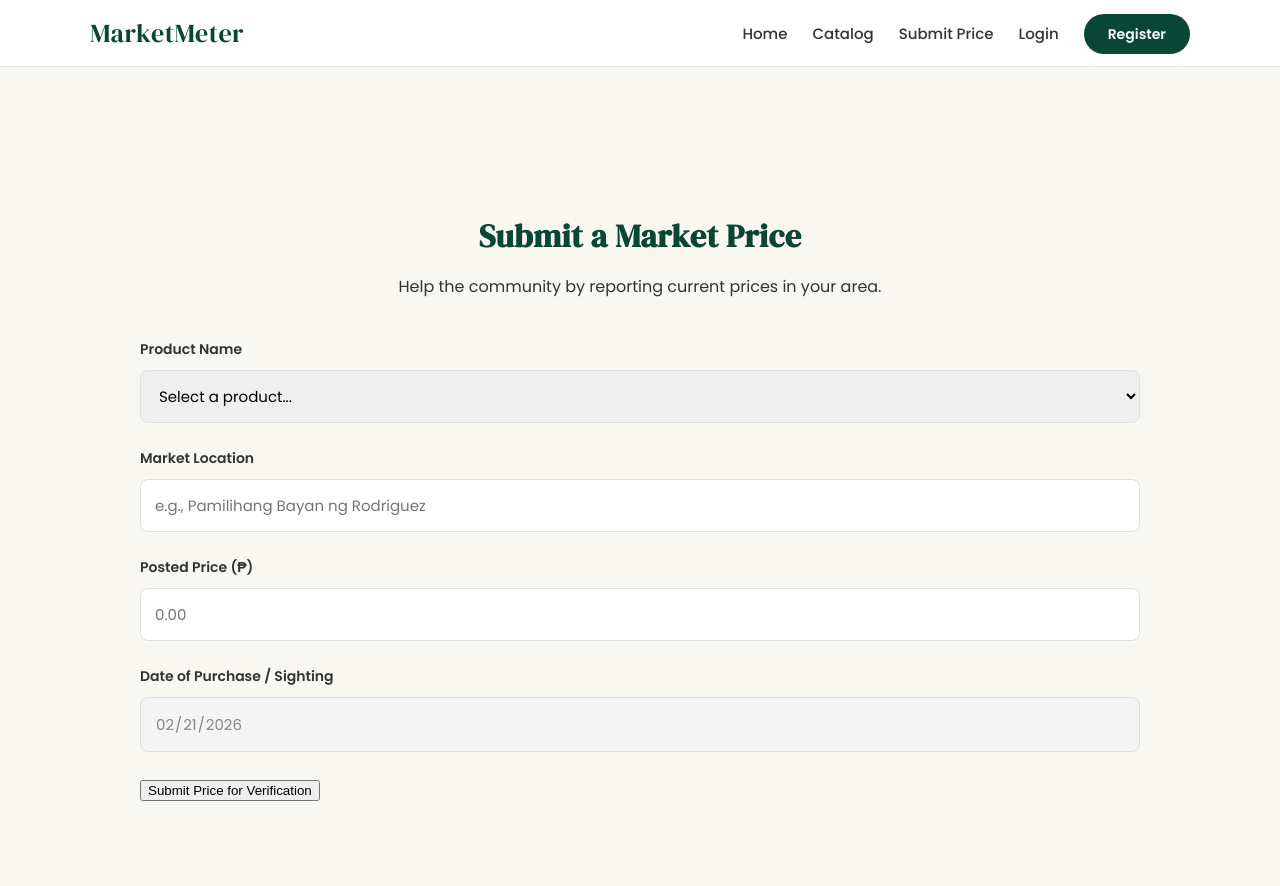
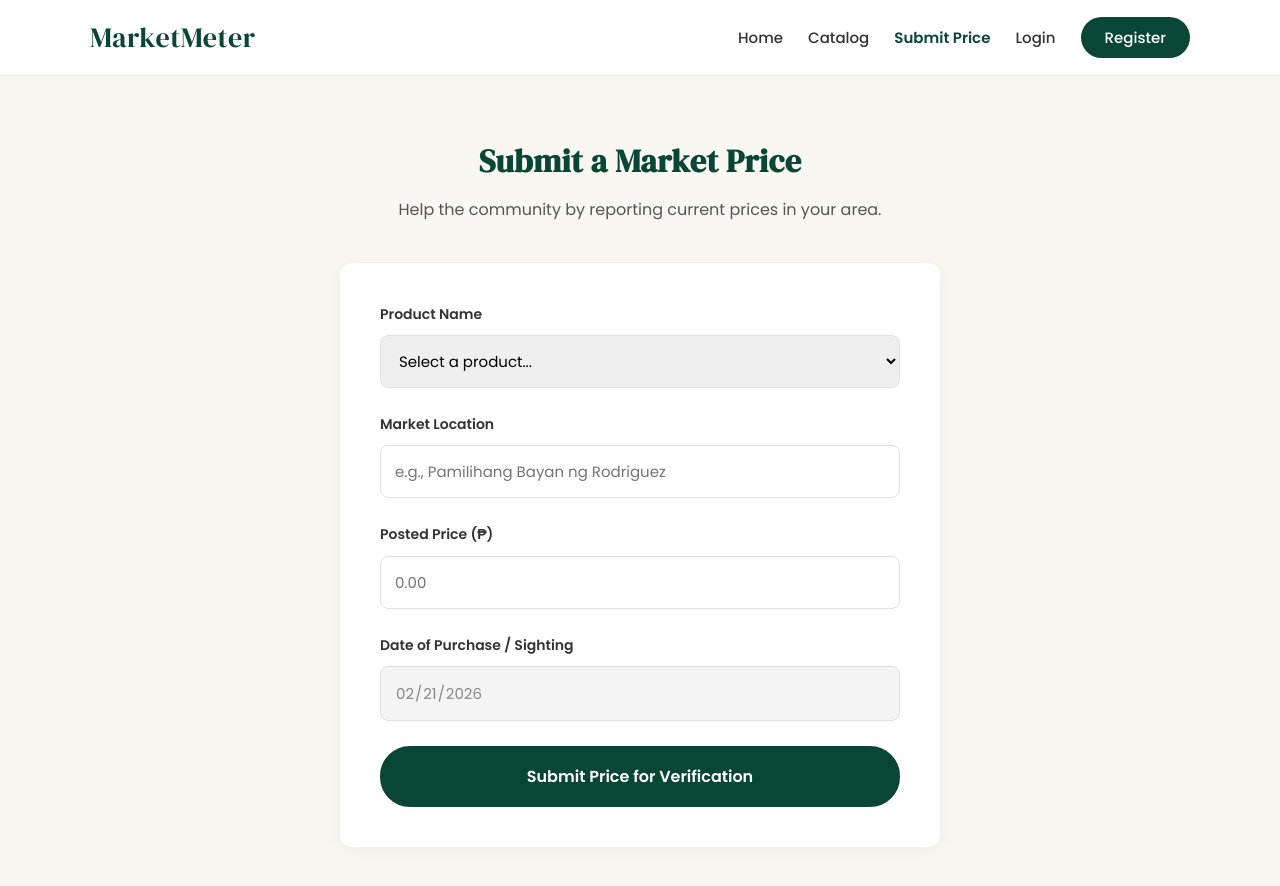
Before and after one commit to RedzerRiley/MarketMeter, a plain HTML site: page marketmeter/submit-price.html in a window 1280 px wide. Before the commit the page ends 802 px from the top, so only its background shows below. Drawn offline with Linux system fonts and the light colour scheme.

Commit message:
Synchronized navigation and styles across all pages

```diff
--- a/marketmeter/submit-price.html
+++ b/marketmeter/submit-price.html
@@ -3,234 +3,71 @@
 <head>
   <meta charset="UTF-8" />
   <meta name="viewport" content="width=device-width, initial-scale=1.0" />
-  <title>MarketMeter</title>
+  <title>MarketMeter - Submit</title>
 
   <link rel="preconnect" href="https://fonts.googleapis.com" />
   <link rel="preconnect" href="https://fonts.gstatic.com" crossorigin />
   <link href="https://fonts.googleapis.com/css2?family=DM+Serif+Display&family=Poppins:wght@300;400;500;600&display=swap" rel="stylesheet" />
 
   <style>
-    :root {
-        --primary-green: #0a4635;
-        --warm-bg: #f9f7f2;
-        --dark-text: #333333;
-    }
+    :root { --primary-green: #0a4635; --warm-bg: #f9f7f2; --dark-text: #333333; }
+    body { font-family: 'Poppins', sans-serif; background-color: var(--warm-bg); margin: 0; color: var(--dark-text); line-height: 1.6; }
+    h1, h2, h3, .logo { font-family: 'DM Serif Display', serif; color: var(--primary-green); letter-spacing: 0.5px; }
 
-    body {
-      font-family: 'Poppins', sans-serif;
-      background-color: var(--warm-bg);
-      margin: 0;
-      color: var(--dark-text);
-    }
+    /* Synchronized Navigation */
+    header.navbar { background-color: #ffffff; padding: 15px 20px; border-bottom: 1px solid #eaeaea; position: sticky; top: 0; z-index: 100; }
+    .nav-inner { display: flex; justify-content: space-between; align-items: center; max-width: 1100px; margin: 0 auto; width: 100%; }
+    .logo { font-size: 28px; text-decoration: none; margin: 0; }
+    .nav-links { list-style: none; display: flex; gap: 25px; margin: 0; padding: 0; align-items: center; }
+    .nav-links li a { color: var(--dark-text); text-decoration: none; font-weight: 500; font-size: 15px; transition: color 0.3s; }
+    .nav-links li a:hover { color: var(--primary-green); }
+    .nav-register { background-color: var(--primary-green); color: white !important; padding: 10px 24px; border-radius: 30px; font-weight: 600; transition: background-color 0.3s; }
+    .nav-register:hover { background-color: #145a46; }
 
-    h1, h2, h3, .brand-logo {
-      font-family: 'DM Serif Display', serif;
-      color: var(--primary-green);
-      letter-spacing: 0.5px;
-    }
+    /* Layout & Form Styles */
+    .main-content { padding: 60px 20px; }
+    .container { max-width: 1000px; margin: 0 auto; }
+    .section-header { text-align: center; margin-bottom: 40px; }
+    .section-header h2 { margin-bottom: 10px; font-size: 32px; margin-top: 0; }
+    .section-header p { color: #555; margin: 0; }
 
-    header {
-      background-color: #ffffff;
-      padding: 15px 20px;
-      border-bottom: 1px solid #eaeaea;
-    }
+    .card-container { background: white; padding: 40px; border-radius: 12px; box-shadow: 0 4px 20px rgba(0,0,0,0.05); }
 
-    nav {
-      display: flex;
-      justify-content: space-between;
-      max-width: 1100px;
-      margin: 0 auto;
-      align-items: center;
-    }
+    .form-group { margin-bottom: 25px; text-align: left; }
+    .form-group label { display: block; margin-bottom: 10px; font-weight: 600; color: var(--dark-text); font-size: 14px; }
+    .form-group input, .form-group select { width: 100%; padding: 14px; border: 1px solid #e0e0e0; border-radius: 8px; font-family: 'Poppins', sans-serif; font-size: 15px; box-sizing: border-box; transition: border-color 0.3s; }
+    .form-group input:focus, .form-group select:focus { border-color: var(--primary-green); outline: none; }
+    input[readonly] { background-color: #f4f4f4; color: #888; cursor: not-allowed; }
 
-    .brand-logo {
-        font-size: 26px;
-        text-decoration: none;
-        margin: 0;
-    }
-
-    .nav-menu {
-        list-style: none;
-        display: flex;
-        gap: 25px;
-        margin: 0;
-        padding: 0;
-        align-items: center;
-    }
-
-    .nav-link {
-        color: var(--dark-text);
-        text-decoration: none;
-        font-weight: 500;
-        font-size: 15px;
-        transition: color 0.3s;
-    }
-
-    .nav-link:hover {
-        color: var(--primary-green);
-    }
-
-    .nav-register-btn {
-        background-color: var(--primary-green);
-        color: white !important;
-        padding: 10px 24px;
-        border-radius: 30px;
-        text-decoration: none;
-        font-weight: 600;
-        font-size: 14px;
-        transition: background-color 0.3s;
-    }
-
-    .nav-register-btn:hover {
-        background-color: #145a46;
-    }
-
-    .main-content {
-        padding: 60px 20px;
-    }
-
-    .container {
-      max-width: 1000px;
-      margin: 0 auto;
-    }
-
-    .section-header {
-      text-align: center;
-      margin-bottom: 40px;
-    }
-
-    .section-header h2 {
-      margin-bottom: 10px;
-      font-size: 32px;
-    }
-
-    .card-container {
-      background: white;
-      padding: 40px;
-      border-radius: 12px;
-      box-shadow: 0 4px 20px rgba(0,0,0,0.05);
-    }
-
-    .table-wrapper {
-        overflow-x: auto;
-    }
-
-    table {
-      width: 100%;
-      border-collapse: separate;
-      border-spacing: 0;
-      min-width: 700px;
-    }
-
-    th, td {
-      padding: 18px 15px;
-      text-align: left;
-      border-bottom: 1px solid #eee;
-    }
-
-    th {
-      background-color: var(--primary-green);
-      color: white;
-      font-weight: 500;
-      font-family: 'Poppins', sans-serif;
-      letter-spacing: 1px;
-      font-size: 14px;
-      text-transform: uppercase;
-    }
-
-    th:first-child { border-top-left-radius: 12px; }
-    th:last-child { border-top-right-radius: 12px; }
-
-    tr:hover {
-      background-color: #f9f9f9;
-    }
-
-    .form-group {
-      margin-bottom: 25px;
-      text-align: left;
-    }
-
-    .form-group label {
-      display: block;
-      margin-bottom: 10px;
-      font-weight: 600;
-      color: var(--dark-text);
-      font-size: 14px;
-    }
-
-    .form-group input,
-    .form-group select {
-      width: 100%;
-      padding: 14px;
-      border: 1px solid #e0e0e0;
-      border-radius: 8px;
-      font-family: 'Poppins', sans-serif;
-      font-size: 15px;
-      box-sizing: border-box;
-      transition: border-color 0.3s;
-    }
-
-    .form-group input:focus,
-    .form-group select:focus {
-      border-color: var(--primary-green);
-      outline: none;
-    }
-
-    input[readonly] {
-      background-color: #f4f4f4;
-      color: #888;
-      cursor: not-allowed;
-    }
-
-    .btn-primary {
-      width: 100%;
-      background-color: var(--primary-green);
-      color: white;
-      border: none;
-      border-radius: 30px;
-      cursor: pointer;
-      padding: 16px;
-      font-size: 16px;
-      font-weight: 600;
-      font-family: 'Poppins', sans-serif;
-      transition: background-color 0.3s;
-    }
-
-    .btn-primary:hover {
-      background-color: #145a46;
-    }
-
-    .status { padding: 6px 14px; border-radius: 20px; font-size: 12px; font-weight: 700; color: white; display: inline-block; letter-spacing: 0.5px; }
-    .above-srp { background-color: #e74c3c; }
-    .at-srp { background-color: #f1c40f; color: #333; }
-    .below-srp { background-color: #2ecc71; }
+    .btn-primary { display: block; width: 100%; background-color: var(--primary-green); color: white; border: 2px solid var(--primary-green); border-radius: 30px; cursor: pointer; padding: 16px; font-size: 16px; font-weight: 600; font-family: 'Poppins', sans-serif; transition: all 0.3s; text-align: center; }
+    .btn-primary:hover { background-color: #145a46; border-color: #145a46; }
   </style>
 </head>
 <body>
-  <header>
+
+  <header class="navbar">
+    <div class="nav-inner">
+      <a href="../index.html" class="logo">MarketMeter</a>
       <nav>
-      <a href="index.html" class="brand-logo">MarketMeter</a>
-      <ul class="nav-menu">
-        <li><a href="index.html" class="nav-link">Home</a></li>
-        <li><a href="dashboard.html" class="nav-link">Catalog</a></li>
-        <li><a href="submit-price.html" class="nav-link">Submit Price</a></li>
-        <li><a href="login.html" class="nav-link">Login</a></li>
-        <li><a href="register.html" class="nav-link nav-register-btn">Register</a></li>
+        <ul class="nav-links">
+          <li><a href="../index.html">Home</a></li>
+          <li><a href="dashboard.html">Catalog</a></li>
+          <li><a href="submit-price.html" style="color: var(--primary-green); font-weight: 600;">Submit Price</a></li>
+          <li><a href="login.html">Login</a></li>
+          <li><a href="register.html" class="nav-register">Register</a></li>
         </ul>
       </nav>
+    </div>
   </header>
 
   <div class="main-content">
-
-  </div>
-
-  <div class="container">
+    <div class="container" style="max-width: 600px;">
       <div class="section-header">
         <h2>Submit a Market Price</h2>
         <p>Help the community by reporting current prices in your area.</p>
       </div>
 
-    <div class="form-container">
+      <div class="card-container">
         <form id="submitPriceForm">
 
           <div class="form-group">
@@ -262,14 +99,14 @@
             <input type="date" id="submitDate" required readonly>
           </div>
 
-        <button type="submit" class="btn-submit">Submit Price for Verification</button>
+          <button type="submit" class="btn-primary">Submit Price for Verification</button>
         </form>
+      </div>
     </div>
   </div>
 
   <script>
     const today = new Date();
-
     const year = today.getFullYear();
     const month = String(today.getMonth() + 1).padStart(2, '0');
     const day = String(today.getDate()).padStart(2, '0');
@@ -279,7 +116,6 @@
 
     document.getElementById('submitPriceForm').addEventListener('submit', function(event) {
         event.preventDefault();
-
         const product = document.getElementById('productName').value;
         const location = document.getElementById('marketLocation').value;
         const price = document.getElementById('price').value;
```
Also changed, not shown: marketmeter/dashboard.html (+27 -22 lines). Lines whose indentation alone changed are shown as unchanged.
